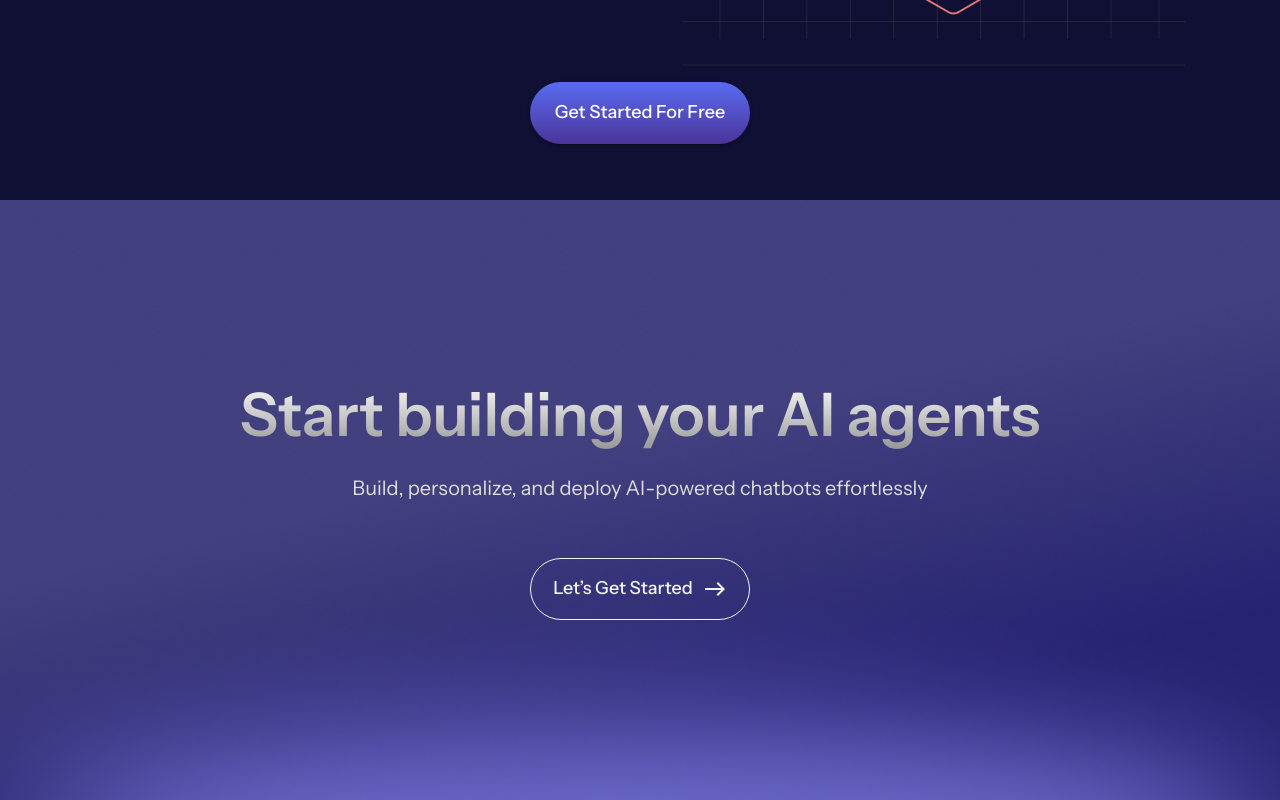
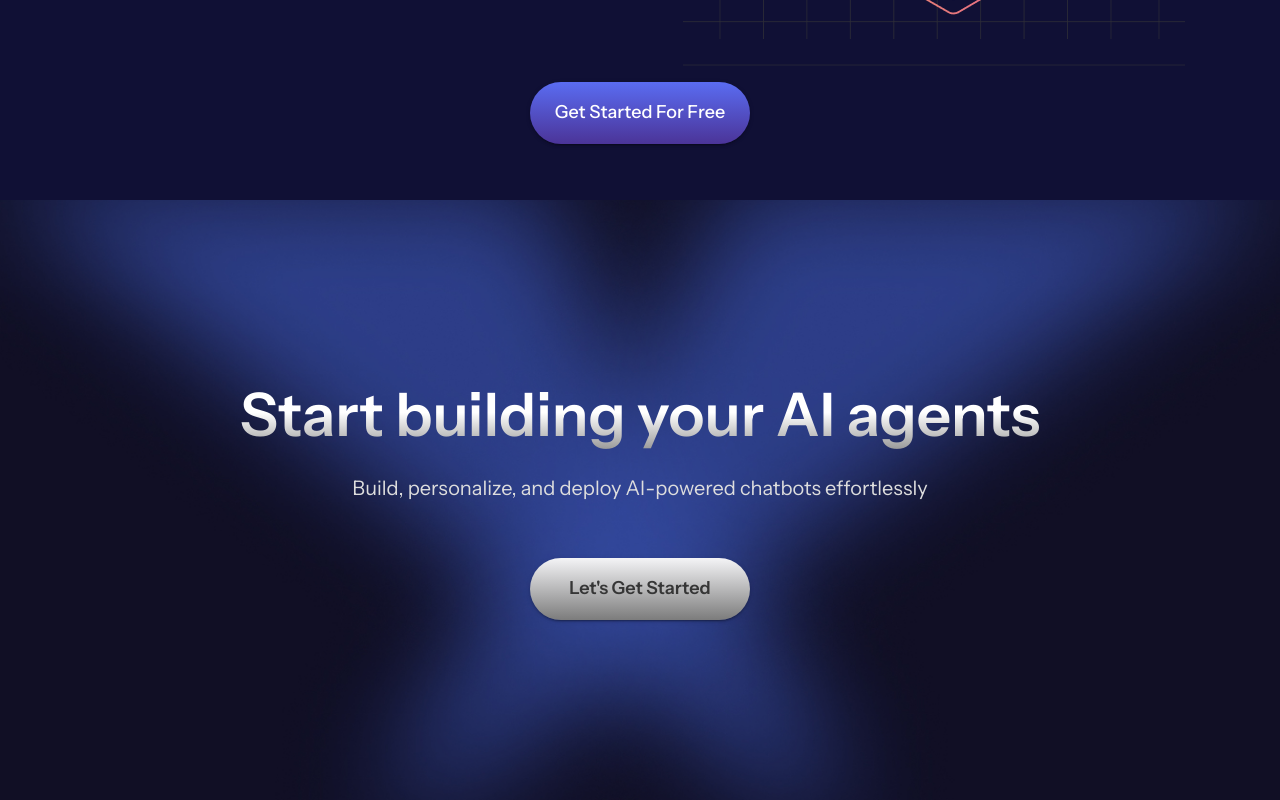
Before and after one commit to AmrapaliUnkal5/transcript_project, a React (Vite) app in the folder frontend/: page /home in a window 1280 px wide. Shown: the part 5210-6010 px from the top of the page. Built offline with nearby package versions, Linux system fonts and the light colour scheme; no server answers.

Commit message:
Start Building section done..

```diff
--- a/frontend/src/pages/Home/StartBuilding.tsx
+++ b/frontend/src/pages/Home/StartBuilding.tsx
@@ -11,7 +11,7 @@ export default function StartBuilding() {
         gap={3}
         minHeight={[400, 600]}
         sx={{
-            backgroundImage: 'url(/images/start-bg.jpg)',
+            backgroundImage: 'url(/images/home/bg-start-building.jpg)',
             backgroundSize: 'cover',
             backgroundPosition: 'center',
             backgroundColor:'#262372'
@@ -25,7 +25,7 @@ export default function StartBuilding() {
         color='#fff'
         textAlign={'center'}
         sx={{
-            background: '-webkit-linear-gradient(#FFF, #959595)',
+            background: 'linear-gradient(180deg, #FFFFFF 46.63%, #959595 100%)',
             backgroundClip: 'text',
             textFillColor: 'transparent',
           }}
@@ -43,21 +43,22 @@ export default function StartBuilding() {
         Build, personalize, and deploy AI-powered chatbots effortlessly
       </Typography>
       <Button
-        variant='outlined'
+        variant='contained'
         color='primary'
         size='large'
         sx={{
           fontSize: '18px',
-          fontWeight: 500,
+          fontWeight: 600,
           borderRadius: '40px',
           height: '62px',
           minWidth: '220px',
           textTransform: 'capitalize',
           borderColor: '#F4F4F6',
-          color: '#F4F4F6',
+          color: '#363636',
+          background: 'linear-gradient(180deg, #F4F4F6 0%, #7C7C7C 100%)',
         }}
       >
-         Let’s get started <EastOutlinedIcon sx={{marginLeft: '10px'}}/>
+         Let&apos;s get started
       </Button>
     </Box>
   );
```
Also changed, not shown: frontend/public/images/home/bg-start-building.jpg (added), frontend/public/images/start-bg.jpg (deleted).
